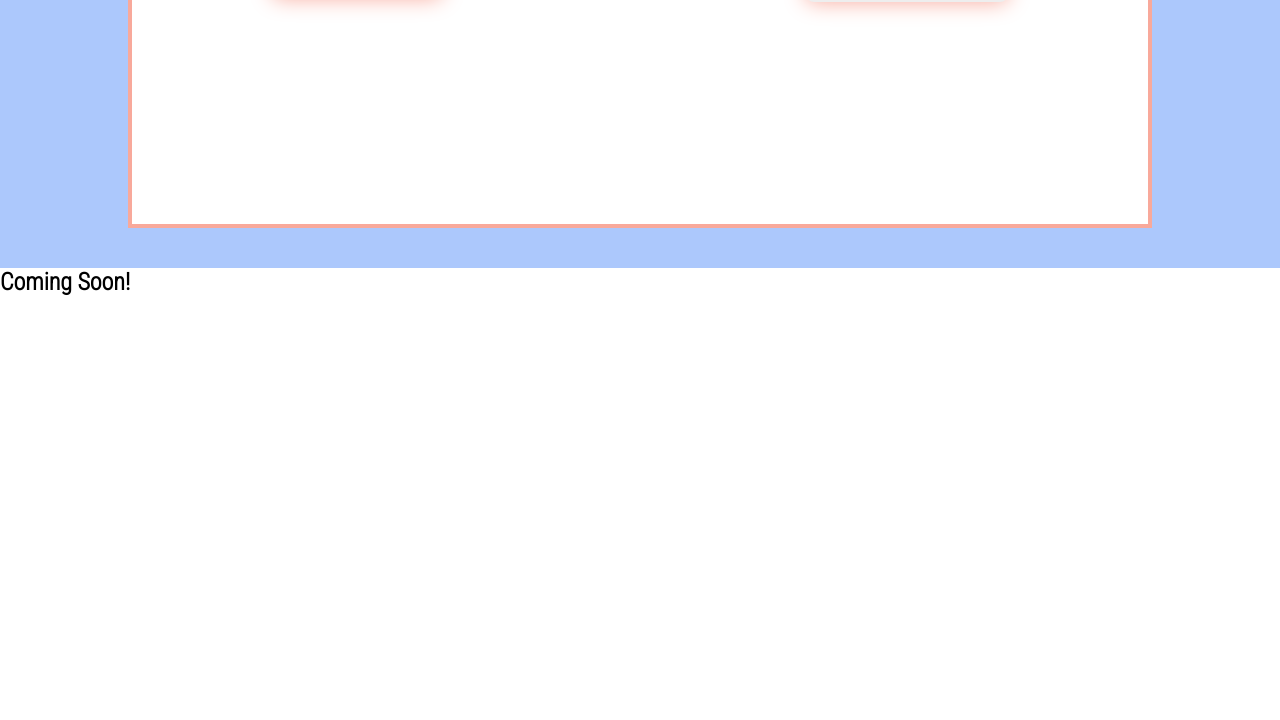
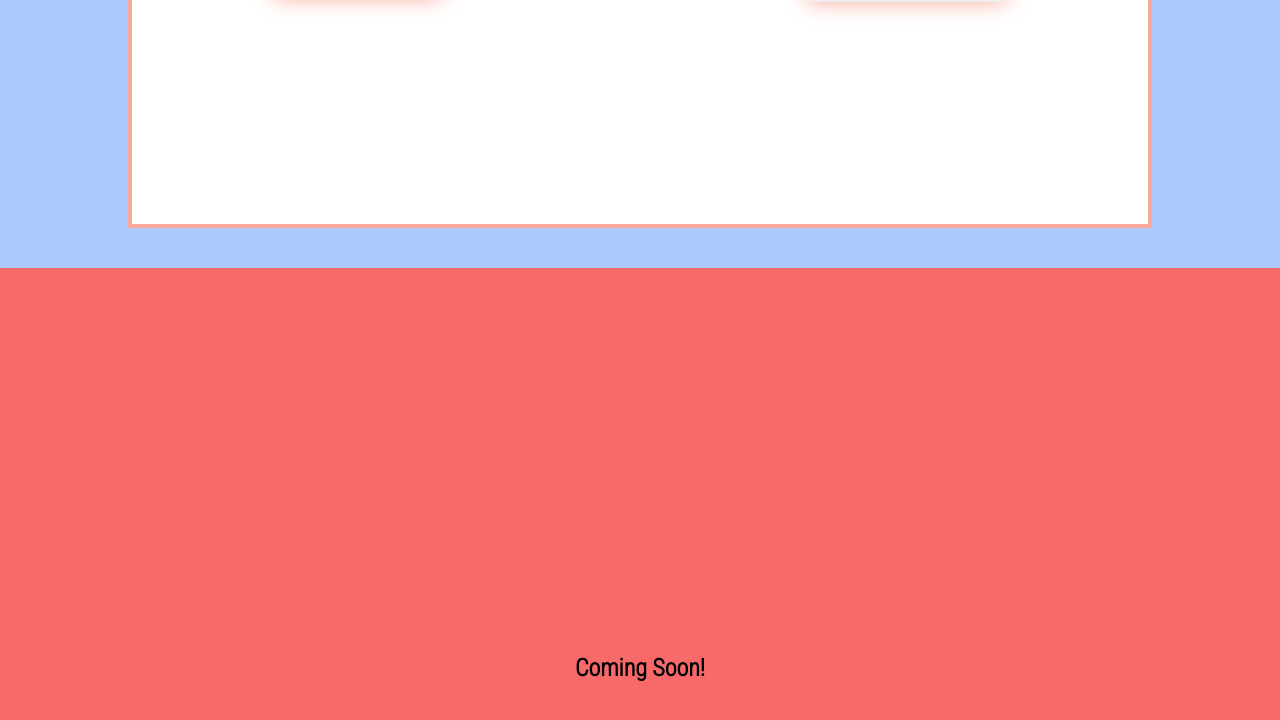
Before and after one commit to sree-chikati/int1.1-safety-first-website, a plain HTML site: page index.html in a window 1280 px wide. Shown: the part 2682-3402 px from the top of the page. Before the commit the page ends 2978 px from the top, so only its background shows below. Drawn offline with nearby package versions, Linux system fonts and the light colour scheme.

Commit message:
added labels

```diff
--- a/style.css
+++ b/style.css
@@ -18,6 +18,7 @@ body{
     min-height: 100px;
 }
 
+/* ---- INTRO PAGE HEADER ---- */
 .banner{
     position: relative;
     width: 100%;
@@ -93,6 +94,8 @@ body{
         color: rgb(248, 106, 106)
     }
 
+/* ---- INTRO PAGE CONTENT ---- */
+
 #content{
     position: relative;
     max-width: 80%;
@@ -132,19 +135,14 @@ body{
         font-size: 50px;
     }
 
-
+/* ---- PARALLAX ---- */
 
 .parallax{
     min-height: 550px;
     background: transparent;
 }
 
-#quote {
-    z-index: 2;
-    position: relative;
-}
-
-
+/* ---- ABOUT US PAGE ---- */
 
 #about{
     position: relative;
@@ -189,6 +187,9 @@ body{
         font-weight: 300;
         letter-spacing: 1px;
     }
+
+
+/* ---- STORY LINES PAGE ---- */
 
 #story{
     background-color:rgb(172, 200, 252);
@@ -261,3 +262,14 @@ body{
     .card a:hover{
         color: black;
     }
+
+/* ---- APP PAGE ---- */
+#app{
+    background-color:rgb(248, 106, 106);
+    width: 100%;
+    height: 100vh;
+    text-align: center;
+    display: flex;
+    justify-content: center;
+    align-items: center;
+}
```
